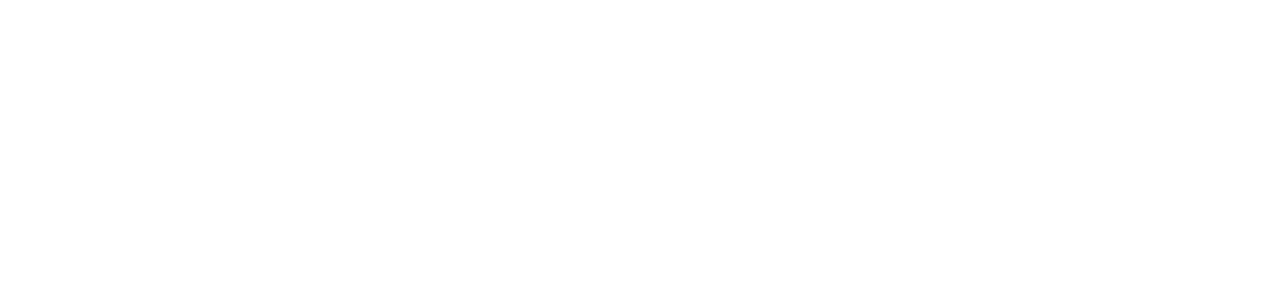
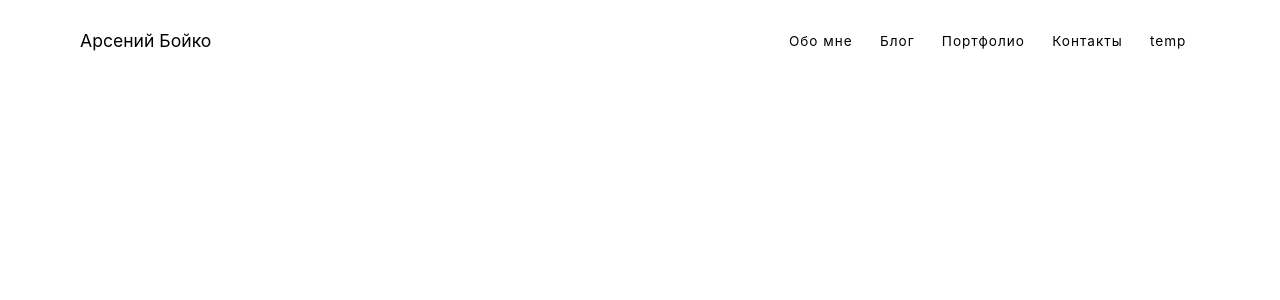
Before and after one commit to TVINPARK/svelte-test, a SvelteKit app: page /about in a window 1280 px wide. Shown: the top 300 px of the page. Built offline with nearby package versions, Linux system fonts and the light colour scheme.

Commit message:
add pages

```diff
--- a/src/app.html
+++ b/src/app.html
@@ -1,12 +1,71 @@
 <!DOCTYPE html>
 <html lang="en">
+
 <head>
 	<meta charset="utf-8" />
 	<link rel="icon" href="%sveltekit.assets%/favicon.png" />
 	<meta name="viewport" content="width=device-width" />
 	%sveltekit.head%
+	<style>
+		body {
+			background-position: left top;
+			font-family: 'Inter', sansserif;
+			margin: 0;
+			background-repeat: no-repeat;
+		}
+
+		* {
+			box-sizing: border-box;
+		}
+
+		a {
+			text-decoration: none;
+			color: black;
+		}
+
+		nav {
+			position: sticky;
+			top: 0;
+			left: 0;
+			right: 0;
+			margin: 0 80px 0 80px;
+			padding-top: 2rem;
+			padding-bottom: 2rem;
+		}
+
+		nav .nav-container {
+			display: flex;
+			justify-content: space-between;
+			align-items: center;
+		}
+
+		.nav-links {
+			display: flex;
+			justify-content: flex-end;
+			align-items: center;
+			margin: -1em 0;
+			flex: 1 0 auto;
+		}
+
+		.nav-links .link {
+			position: relative;
+			margin: 1em;
+			font-size: 0.85rem;
+			letter-spacing: 1px;
+			color: black;
+		}
+
+		.nav-logo {
+			position: relative;
+			line-height: 1;
+			font-size: 1.1rem;
+			color: black;
+		}
+	</style>
 </head>
+
 <body data-sveltekit-preload-data="hover">
 	<div style="display: contents">%sveltekit.body%</div>
 </body>
+
 </html>
--- /dev/null
+++ b/src/routes/+layout.svelte
@@ -0,0 +1,49 @@
+<script>
+    const nav = [
+        {
+            title: "Обо мне",
+            href: "/about",
+        },
+
+        {
+            title: "Блог",
+            href: "/blog",
+        },
+
+        {
+            title: "Портфолио",
+            href: "/project",
+        },
+
+        {
+            title: "Контакты",
+            href: "/contact",
+        },
+
+        {
+            title: "temp",
+            href: "/temp",
+        },
+    ];
+</script>
+
+<nav>
+    <div class="nav-container">
+        <a href="/" class="nav-logo" title="Back to Homepage">Арсений Бойко</a>
+        <div class="nav-links">
+            {#each nav as link}
+                <a href={link.href} class="link">{link.title}</a>
+            {/each}
+        </div>
+    </div>
+</nav>
+<div class="container">
+    <!-- Pages will be injected below -->
+    <slot />
+</div>
+<!-- <style>
+    .container {
+        max-width: 1400px;
+        margin: 50px auto;
+    }
+</style> -->
--- a/src/routes/+page.svelte
+++ b/src/routes/+page.svelte
@@ -1,2 +1,87 @@
-<h1>Welcome to SvelteKit</h1>
-<p>Visit <a href="https://kit.svelte.dev">kit.svelte.dev</a> to read the documentation</p>
+<svelte:head>
+    <title>Имя Фамилия</title>
+</svelte:head>
+<div class="container">
+    <div class="info">
+        <div class="animate-background">
+            <div class="container info-container">
+                <div class="info-text">
+                    <h1>
+                        <p class="animate-text1">Lorem ipsum dolor sit,</p>
+                        <p class="text-2">Lorem ipsum dolor sit amet.</p>
+                    </h1>
+                </div>
+                <h2 class="subtitle">
+                    Lorem ipsum dolor sit amet, consectetur adipisicing elit.
+                    Accusantium architecto aut, cupiditate dolores ducimus
+                    expedita labore nemo odio quibusdam quidem sapiente soluta.
+                </h2>
+                <div
+                    style="color:black"
+                    class="scroll-button animate-scroll"
+                    tabindex="0"
+                >
+                    <a href="/about">Click Here</a>
+                    <div class="arrow">→</div>
+                </div>
+            </div>
+        </div>
+    </div>
+</div>
+<div class="background-div" />
+
+<style>
+    .info {
+        text-align: center;
+        position: relative;
+    }
+    .info-container {
+        height: 100%;
+        display: flex;
+        flex-direction: column;
+        justify-content: center;
+        text-align: left;
+        align-items: start;
+    }
+    .container {
+        max-width: 1400px;
+        margin: 190px 0 0 2.5rem;
+    }
+    .info h1 {
+        font-size: 4rem;
+        margin: 0;
+    }
+    .info h1 p {
+        position: relative;
+        font: inherit;
+        margin: 0;
+        text-align: left;
+        line-height: 130%;
+        width: fit-content;
+        font-weight: 800;
+        letter-spacing: -0.03em;
+    }
+    .info h2 {
+        max-width: 65ch;
+        font-weight: 200;
+        margin-top: 0.5rem;
+    }
+    .background-div {
+        background-color: #ecebe8;
+        width: 100%;
+        height: 56vh;
+        margin: -205px auto;
+    }
+    .info .info-text {
+        position: relative;
+    }
+    .scroll-button {
+        display: flex;
+        border: none;
+        outline: none;
+        cursor: pointer;
+    }
+    .scroll-button .arrow {
+        margin-left: 0.5rem;
+    }
+</style>
```
Also changed, not shown: src/+layout.svelte (deleted, +0 -24 lines). Lines whose indentation alone changed are shown as unchanged.
